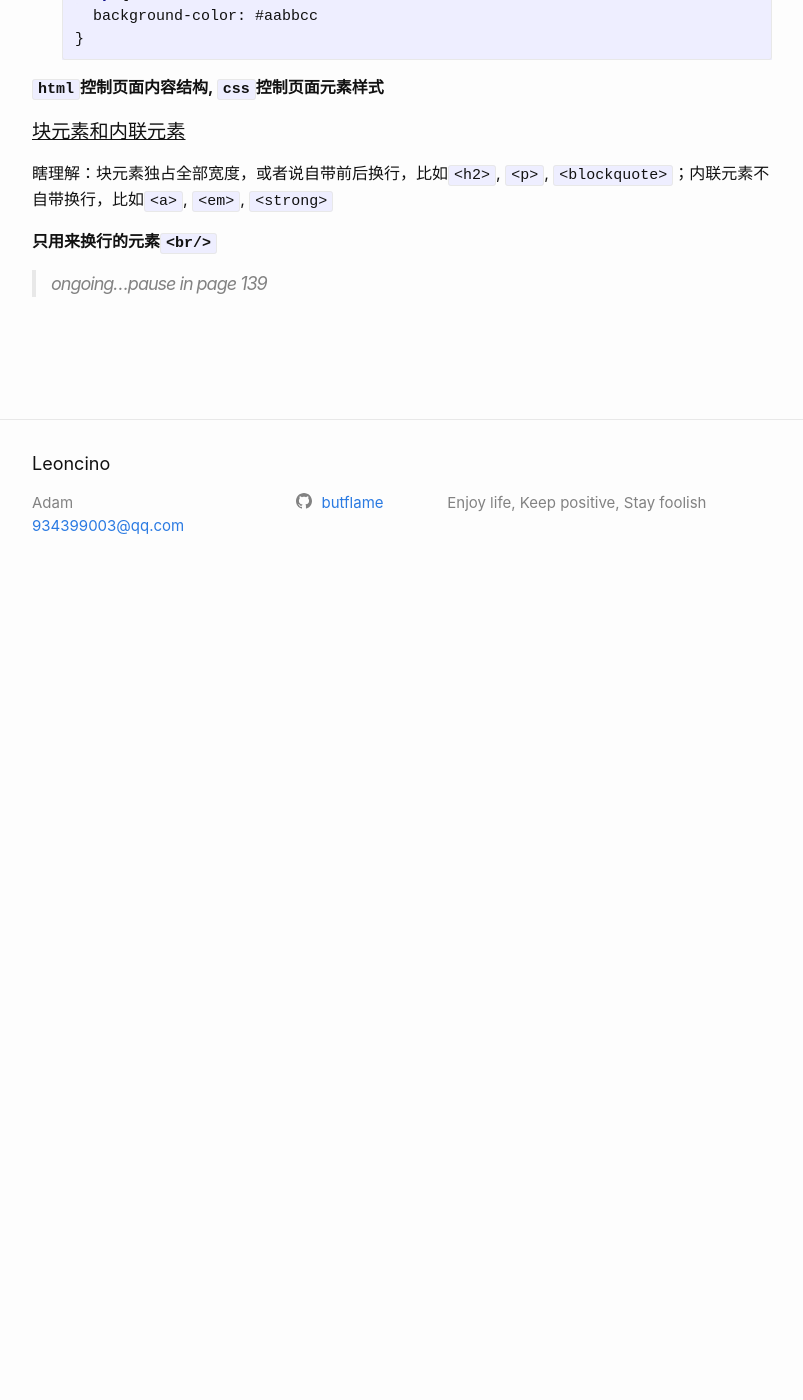
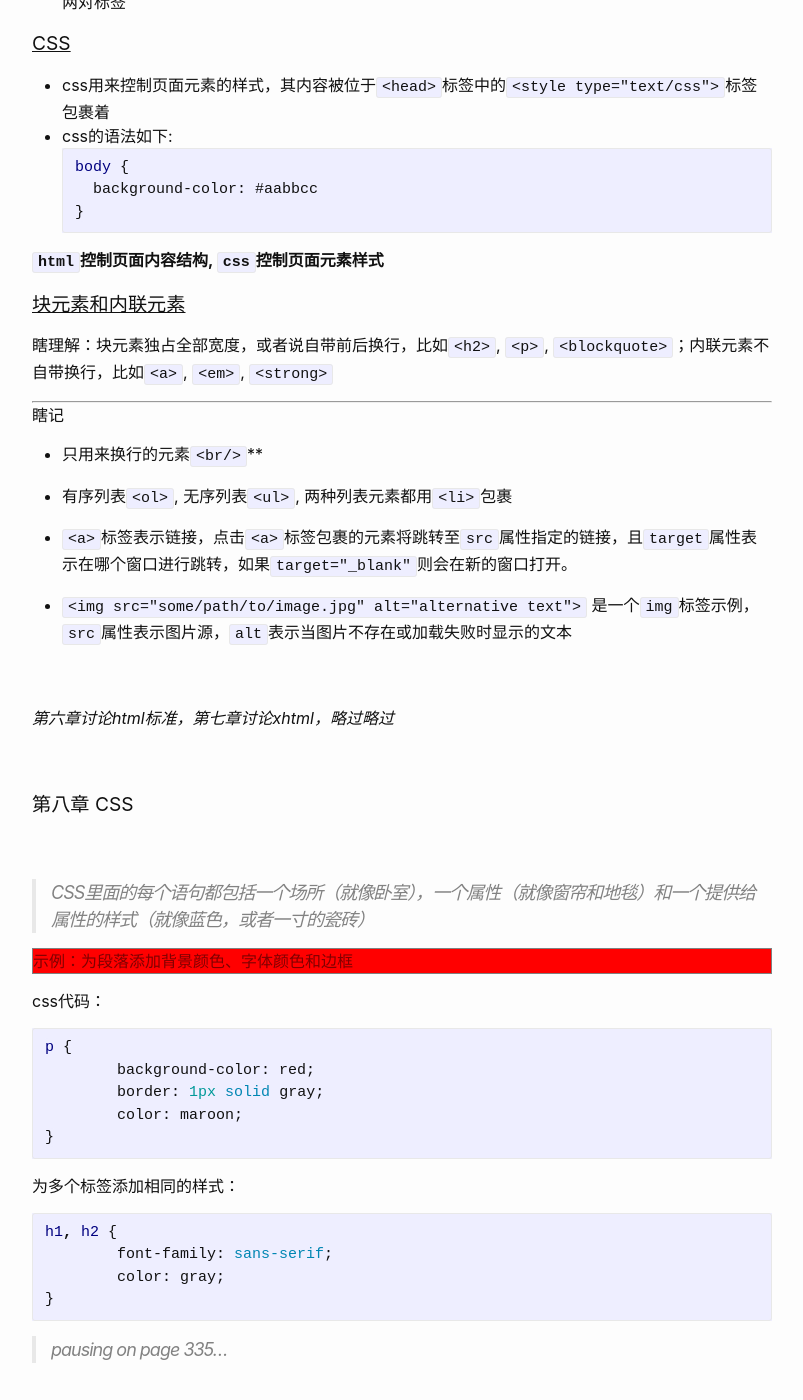
Before and after one commit to butflame/butflame.github.io, a Jekyll site: the page built from _posts/frontend/2021-02-03-start-front-end-1.md, in a window 1280 px wide and 1400 px high, scrolled down 803 px. Shown: the whole window, without its empty margins (238-1041 px from the left). Built offline with Jekyll 4.4.1, drawn with Linux system fonts in a browser that asks for light colours; before the commit the page ends 1323 px from its top, so only the background shows below that; some of the changed text lies outside the part shown.

Commit message:
front-end-1 ongoing

````diff
--- a/_posts/frontend/2021-02-03-start-front-end-1.md
+++ b/_posts/frontend/2021-02-03-start-front-end-1.md
@@ -13,6 +13,12 @@ tags: 前端 html+css
 
 ## 第一本书 《Head First HTMLCSS》
 html和css在我看来是可以随用随查的，因此这部分只会留下一些提示性的内容。
+
+
+<div style="margin: 60px 0">
+	<h4> 第一至第五章 </h4>
+	<p>前五章科普性质的介绍了html，列举了常用标签，并简单提到了css, 这里只做一些简单的笔记</p>
+</div>
 
 <h4 style="text-decoration: underline;">HTML</h4>
 
@@ -36,6 +42,49 @@ body {
 
 瞎理解：块元素独占全部宽度，或者说自带前后换行，比如`<h2>`, `<p>`, `<blockquote>`；内联元素不自带换行，比如`<a>`, `<em>`, `<strong>`
 
-**只用来换行的元素`<br/>`**
+---
 
-> ongoing...pause in page 139
+瞎记
+
+- 只用来换行的元素`<br/>`**
+
+- 有序列表`<ol>`, 无序列表`<ul>`, 两种列表元素都用`<li>`包裹
+
+- `<a>`标签表示链接，点击`<a>`标签包裹的元素将跳转至`src`属性指定的链接，且`target`属性表示在哪个窗口进行跳转，如果`target="_blank"`则会在新的窗口打开。
+
+- `<img src="some/path/to/image.jpg" alt="alternative text">` 是一个`img`标签示例，`src`属性表示图片源，`alt`表示当图片不存在或加载失败时显示的文本
+
+
+<div style="margin: 60px 0; font-style: oblique;">
+	第六章讨论html标准，第七章讨论xhtml，略过略过
+</div>
+
+
+<div style="margin: 60px 0">
+	<h4> 第八章 CSS </h4>
+</div>
+
+> CSS里面的每个语句都包括一个场所（就像卧室），一个属性（就像窗帘和地毯）和一个提供给属性的样式（就像蓝色，或者一寸的瓷砖）
+
+<p style="background-color: red; border: 1px solid gray; color: maroon">
+	示例：为段落添加背景颜色、字体颜色和边框
+</p>
+
+css代码：
+```css
+p {
+	background-color: red;
+	border: 1px solid gray;
+	color: maroon;
+}
+```
+
+为多个标签添加相同的样式：
+```css
+h1, h2 {
+	font-family: sans-serif;
+	color: gray;
+}
+```
+
+> pausing on page 335...
````
